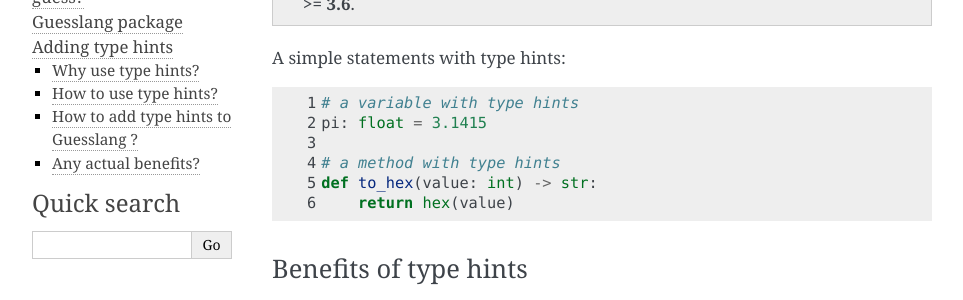
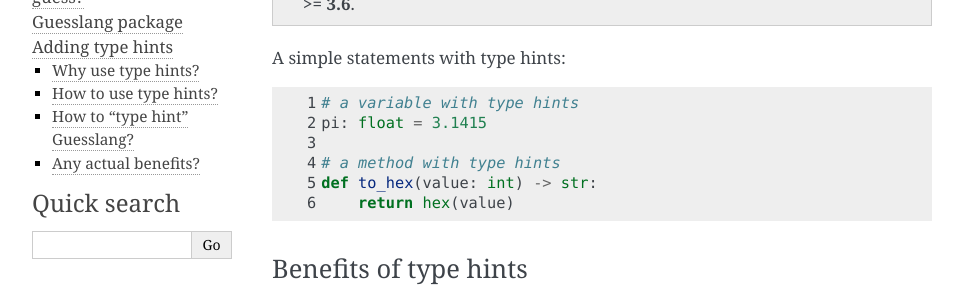
Before and after one commit to yoeo/guesslang, a Sphinx documentation site: the page built from docs/typehint.rst, in a window 1280 px wide and 900 px high. Shown: the part 441-741 px from the top of the window, without its empty margins (148-1111 px from the left). Built offline with Sphinx 7.4.7, drawn with Linux system fonts in a browser that asks for light colours; some of the changed text lies outside the part shown.

Commit message:
Change titles 3

```diff
--- a/docs/typehint.rst
+++ b/docs/typehint.rst
@@ -371,8 +371,8 @@ This section will be expanded later...
 
 Now let's put all that into pratice.
 
-How to add type hints to Guesslang ?
-------------------------------------
+How to "type hint" Guesslang?
+-----------------------------
 
 Current status
 ^^^^^^^^^^^^^^
```
